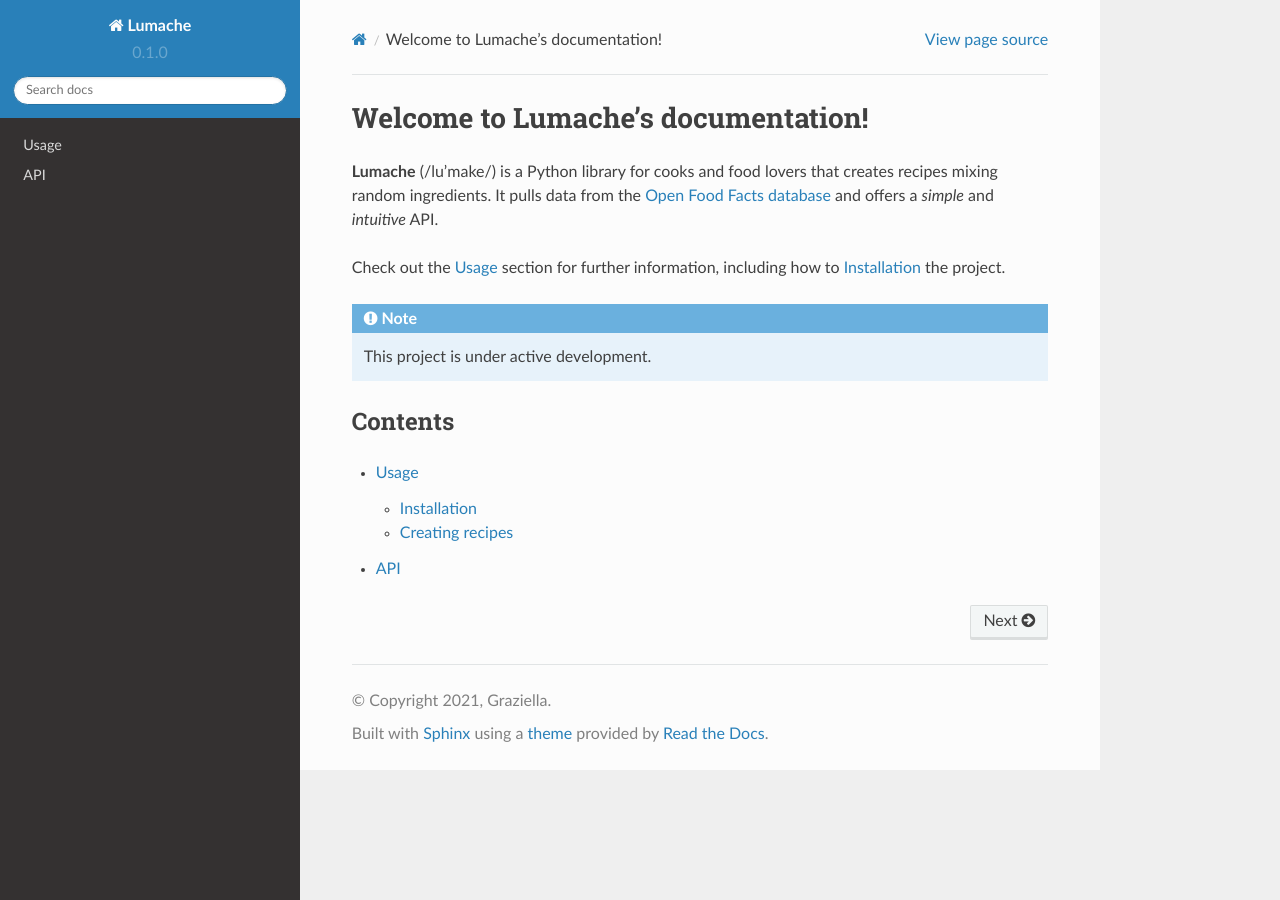
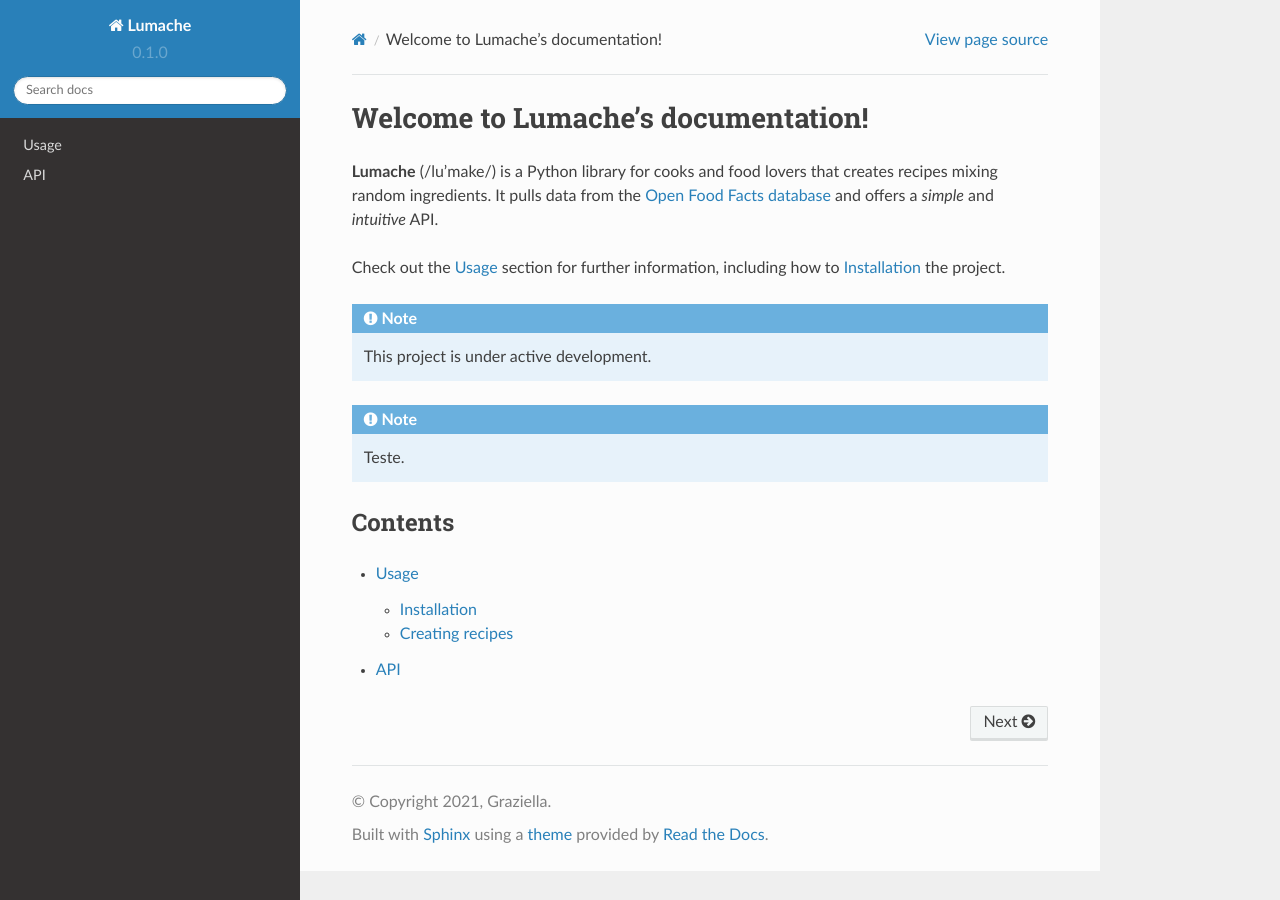
Before and after one commit to N0nat0/rtd-tutorial, a Sphinx documentation site: the page built from docs/source/index.rst, in a window 1280 px wide. Built offline with Sphinx 7.4.7 and the Read the Docs theme 2.0.0, drawn with Linux system fonts in a browser that asks for light colours.

Commit message:
Firts Commit

```diff
--- a/docs/source/index.rst
+++ b/docs/source/index.rst
@@ -13,6 +13,9 @@
 
    This project is under active development.
 
+.. note::
+
+   Teste.
 Contents
 --------
 
```
